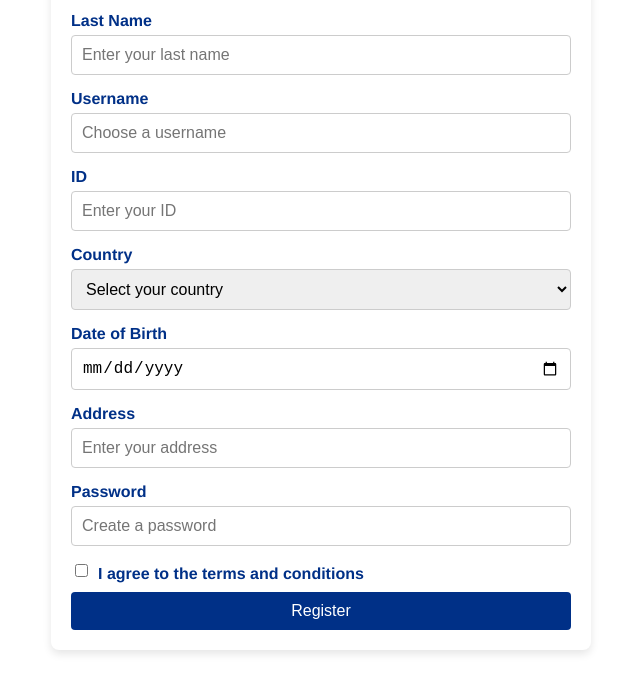
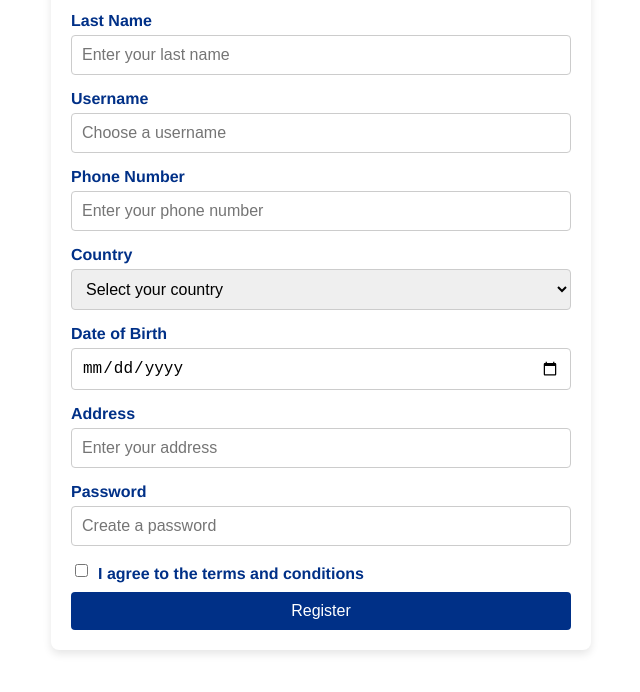
Before and after one commit to lyula/clip-pilot, a plain HTML site: page sign-up.html in a window 1280 px wide. Shown: the part 216-908 px from the top of the page, without its empty margins (319-959 px from the left). Drawn offline with Linux system fonts and the light colour scheme.

Commit message:
updated the signup page

```diff
--- a/sign-up.html
+++ b/sign-up.html
@@ -87,8 +87,8 @@
             <label for="username">Username</label>
             <input type="text" id="username" name="username" placeholder="Choose a username" required>
 
-            <label for="id">ID</label>
-            <input type="text" id="id" name="id" placeholder="Enter your ID" required>
+            <label for="id">Phone Number</label>
+            <input type="text" id="id" name="id" placeholder="Enter your phone number" required>
 
             <label for="country">Country</label>
             <select id="country" name="country" required>
```
